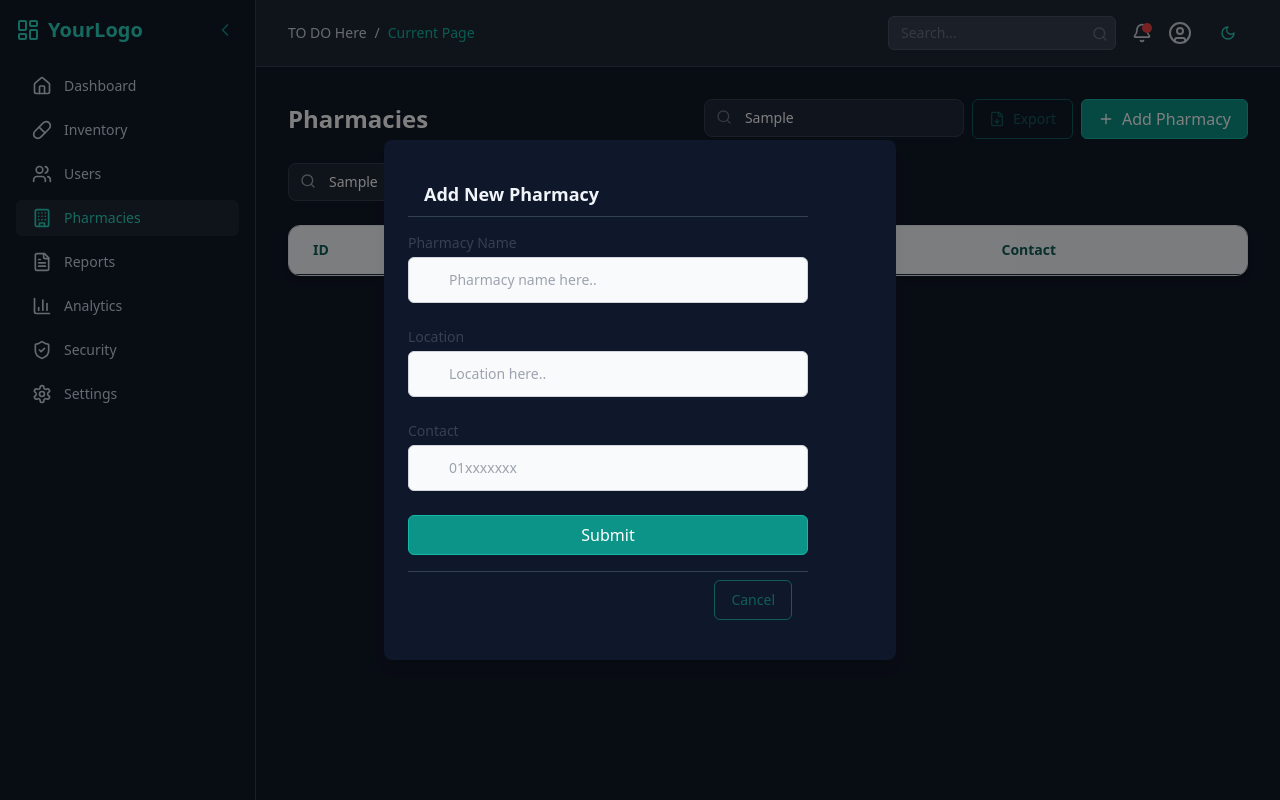
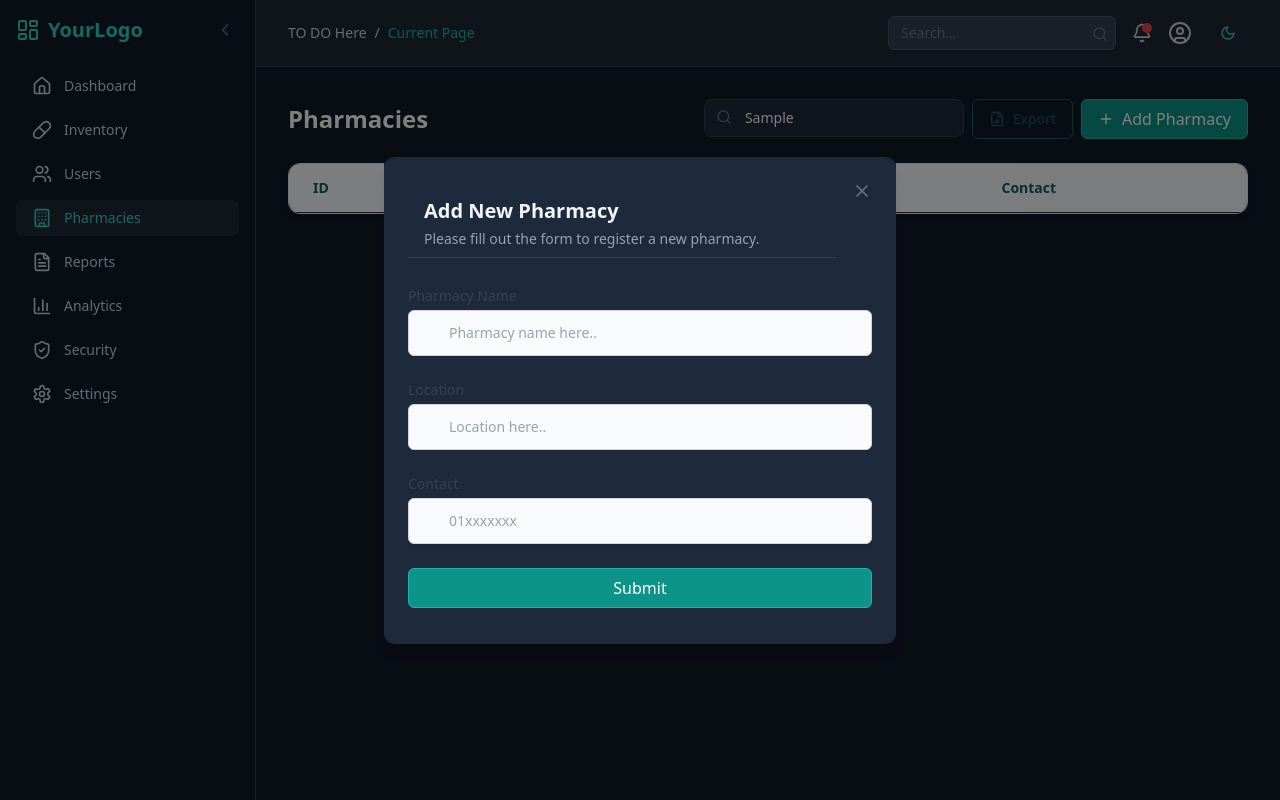
Before and after one commit to jakariamasum/GovPharma, a Next.js app: page /admin/pharmacies in a window 1280 px wide. Both pictures are taken after typing "Sample" into the empty fields and a click on the button "Add Pharmacy". Built offline with nearby package versions, Linux system fonts and the light colour scheme.

Commit message:
feat: pharma model

```diff
--- a/src/app/(adminWithLayout)/admin/inventory/page.tsx
+++ b/src/app/(adminWithLayout)/admin/inventory/page.tsx
@@ -1,6 +1,7 @@
 "use client";
 
 import InventoryForm from "@/components/medicine-inventory-form";
+import PharmaModal from "@/components/modal/PharmaModal";
 import StatCard from "@/components/stat-card";
 import Button from "@/components/ui/button";
 import {
@@ -22,6 +23,7 @@ import {
 } from "@/components/ui/table";
 import { FileDown, Plus, Search } from "lucide-react";
 import { useState } from "react";
+import { FieldValues } from "react-hook-form";
 
 const inventory = [
   { id: 1, name: "Paracetamol", quantity: 120, category: "Pain Relief" },
@@ -34,6 +36,10 @@ const Inventory = () => {
   const [modalOpen, setModalOpen] = useState(false);
   const [exportCategory, setExportCategory] = useState("all");
   const [isGenerating, setIsGenerating] = useState(false);
+  const handleSubmit = (data: FieldValues) => {
+    console.log("Form Data Submitted:", data);
+    setModalOpen(false);
+  };
 
   const generateExport = () => {
     setIsGenerating(true);
@@ -65,7 +71,7 @@ const Inventory = () => {
           <Button variant="outline" onClick={() => setModalOpen(true)}>
             <FileDown className="w-4 h-4 mr-2" /> Export
           </Button>
-          <Button>
+          <Button onClick={() => setModalOpen(true)}>
             <Plus className="w-4 h-4 mr-2" /> Add Medicine
           </Button>
         </div>
@@ -150,7 +156,14 @@ const Inventory = () => {
           </DialogFooter>
         </DialogContent>
       </Dialog>
-      <InventoryForm onSubmit={() => {}} />
+      <PharmaModal
+        open={modalOpen}
+        onOpenChange={setModalOpen}
+        title="Add New Medicine"
+        description="Please fill out the form to register a new medicine."
+      >
+        <InventoryForm onSubmit={handleSubmit} />
+      </PharmaModal>
     </section>
   );
 };
--- a/src/app/(adminWithLayout)/admin/pharmacies/page.tsx
+++ b/src/app/(adminWithLayout)/admin/pharmacies/page.tsx
@@ -11,15 +11,8 @@ import {
   PharmaTableHeader,
   PharmaTableRow,
 } from "@/components/ui/table";
-import {
-  Dialog,
-  DialogClose,
-  DialogContent,
-  DialogFooter,
-  DialogHeader,
-  DialogTitle,
-} from "@/components/ui/dialoge";
 import PharmacyForm from "@/components/add-pharmacy-form";
+import PharmaModal from "@/components/modal/PharmaModal";
 import { FieldValues } from "react-hook-form";
 
 const pharmacies = [
@@ -36,8 +29,10 @@ const pharmacies = [
 const Pharmacies = () => {
   const [search, setSearch] = useState("");
   const [modalOpen, setModalOpen] = useState(false);
+
   const handleSubmit = (data: FieldValues) => {
-    console.log(data);
+    console.log("Form Data Submitted:", data);
+    setModalOpen(false);
   };
 
   return (
@@ -55,7 +50,7 @@ const Pharmacies = () => {
               onChange={(e) => {
                 setSearch(e.target.value);
               }}
-              placeholder="Search medicine..."
+              placeholder="Search pharmacy..."
               className="border border-teal-800 pl-10 pr-4 py-2 text-sm  rounded-lg bg-white dark:bg-slate-800 dark:text-white dark:border-slate-700 focus:ring-2 focus:ring-teal-800 outline-none"
             />
           </div>
@@ -66,17 +61,6 @@ const Pharmacies = () => {
             <Plus className="w-4 h-4 mr-2" /> Add Pharmacy
           </Button>
         </div>
-      </div>
-
-      <div className="relative max-w-sm">
-        <Search className="absolute left-3 top-2.5 h-4 w-4 text-gray-400" />
-        <input
-          type="text"
-          value={search}
-          onChange={(e) => setSearch(e.target.value)}
-          placeholder="Search pharmacy..."
-          className="pl-10 pr-4 py-2 text-sm border rounded-lg w-full dark:bg-gray-800 dark:text-white dark:border-gray-700"
-        />
       </div>
 
       <div className="overflow-auto rounded-lg shadow-md">
@@ -106,24 +90,16 @@ const Pharmacies = () => {
         </PharmaTable>
       </div>
 
-      <Dialog open={modalOpen} onOpenChange={setModalOpen}>
-        <DialogContent className="sm:max-w-md">
-          <DialogHeader>
-            <DialogTitle>Add New Pharmacy</DialogTitle>
-          </DialogHeader>
-
-          <PharmacyForm handleSubmit={handleSubmit} />
-
-          <DialogFooter>
-            <DialogClose asChild>
-              <Button type="button" variant="outline">
-                Cancel
-              </Button>
-            </DialogClose>
-          </DialogFooter>
-        </DialogContent>
-      </Dialog>
+      <PharmaModal
+        open={modalOpen}
+        onOpenChange={setModalOpen}
+        title="Add New Pharmacy"
+        description="Please fill out the form to register a new pharmacy."
+      >
+        <PharmacyForm handleSubmit={handleSubmit} />
+      </PharmaModal>
     </section>
   );
 };
+
 export default Pharmacies;
--- /dev/null
+++ b/src/components/modal/PharmaModal.tsx
@@ -0,0 +1,70 @@
+"use client";
+
+import { ReactNode } from "react";
+
+import { X } from "lucide-react";
+import {
+  Dialog,
+  DialogContent,
+  DialogHeader,
+  DialogTitle,
+  DialogClose,
+} from "../ui/dialoge";
+
+interface ModalProps {
+  open: boolean;
+  onOpenChange: (open: boolean) => void;
+  title: string;
+  description?: string;
+  children: ReactNode;
+  footer?: ReactNode;
+  width?: string;
+}
+
+const PharmaModal = ({
+  open,
+  onOpenChange,
+  title,
+  description,
+  children,
+  footer,
+  width = "sm:max-w-lg", // More space for general forms
+}: ModalProps) => {
+  return (
+    <Dialog open={open} onOpenChange={onOpenChange}>
+      <DialogContent
+        className={`w-full ${width} max-h-[90vh] overflow-auto p-5 rounded-xl bg-white dark:bg-slate-800 shadow-lg`}
+      >
+        <div className="flex justify-between items-start mb-2">
+          <div className="flex-1 pr-4">
+            <DialogHeader className="text-left">
+              <DialogTitle className="text-xl font-bold text-slate-900 dark:text-white">
+                {title}
+              </DialogTitle>
+              {description && (
+                <p className="mt-1 text-sm text-slate-600 dark:text-slate-400">
+                  {description}
+                </p>
+              )}
+            </DialogHeader>
+          </div>
+
+          <DialogClose asChild>
+            <button
+              className="text-gray-500 hover:text-gray-800 dark:hover:text-white transition"
+              aria-label="Close"
+            >
+              <X className="w-5 h-5" />
+            </button>
+          </DialogClose>
+        </div>
+
+        <div className="py-3">{children}</div>
+
+        {footer && <div className="flex justify-end gap-2 mt-4">{footer}</div>}
+      </DialogContent>
+    </Dialog>
+  );
+};
+
+export default PharmaModal;
--- a/src/components/ui/dialoge.tsx
+++ b/src/components/ui/dialoge.tsx
@@ -1,4 +1,3 @@
-// components/ui/dialog.tsx
 "use client";
 
 import React, { useEffect } from "react";
@@ -55,17 +54,33 @@ export function DialogContent({
   return <div className={cn("p-6 space-y-4", className)}>{children}</div>;
 }
 
-export function DialogHeader({ children }: { children: React.ReactNode }) {
+export function DialogHeader({
+  children,
+  className,
+}: {
+  children: React.ReactNode;
+  className?: string;
+}) {
   return (
-    <div className="border-b border-gray-200 dark:border-slate-700 p-4 pb-2">
+    <div
+      className={`${className} border-b border-gray-200 dark:border-slate-700 p-4 pb-2`}
+    >
       {children}
     </div>
   );
 }
 
-export function DialogTitle({ children }: { children: React.ReactNode }) {
+export function DialogTitle({
+  children,
+  className,
+}: {
+  children: React.ReactNode;
+  className?: string;
+}) {
   return (
-    <h2 className="text-lg font-semibold text-gray-900 dark:text-slate-100">
+    <h2
+      className={`${className}text-lg font-semibold text-gray-900 dark:text-slate-100`}
+    >
       {children}
     </h2>
   );
```
